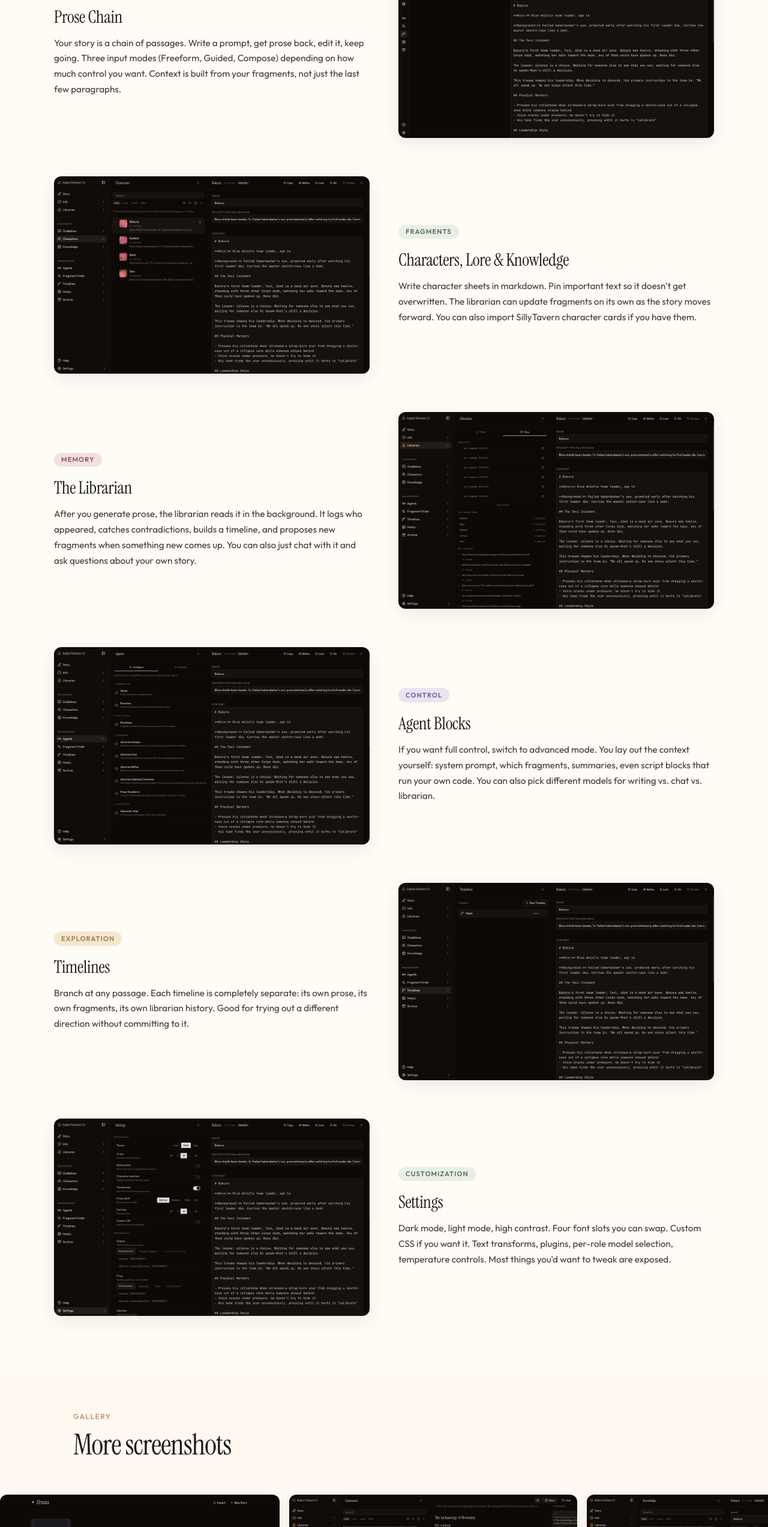
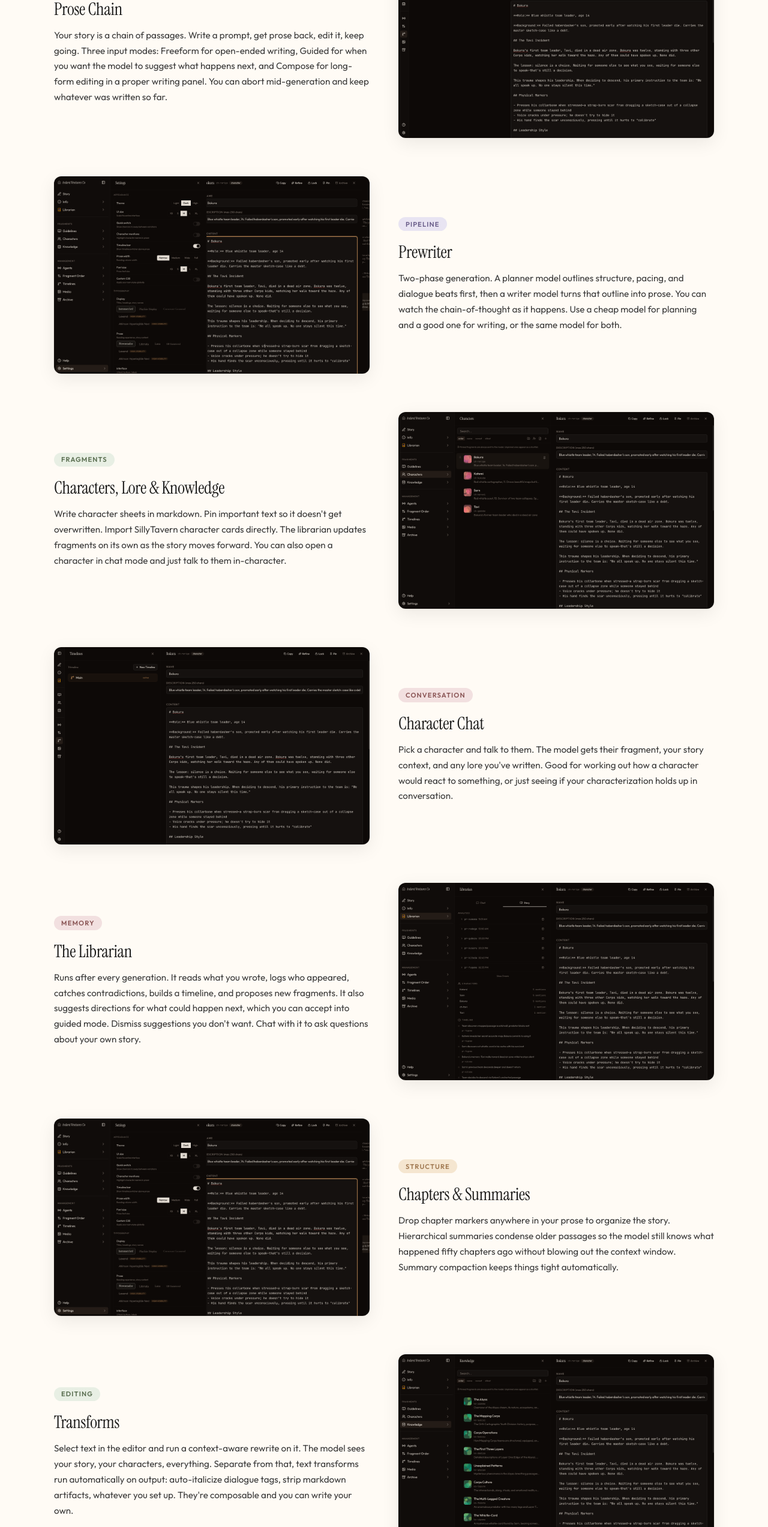
Before and after one commit to tealios/landing, a plain HTML site: page index.html in a window 1280 px wide. Shown: the part 3016-5562 px from the top of the page at 60% size. Drawn offline with Linux system fonts and the light colour scheme.

Commit message:
Add missing features to landing page
Prewriter pipeline, character chat, direction suggestions,
chain-of-thought, chapters & summaries, selection transforms,
text transforms, script block helpers, per-role model selection,
abort support, procedural SVG covers, SillyTavern import.

```diff
--- a/index.html
+++ b/index.html
@@ -942,9 +942,10 @@
             <h3>Prose Chain</h3>
             <p>
               Your story is a chain of passages. Write a prompt, get prose back, edit it,
-              keep going. Three input modes (Freeform, Guided, Compose) depending on how
-              much control you want. Context is built from your fragments, not just
-              the last few paragraphs.
+              keep going. Three input modes: Freeform for open-ended writing, Guided for
+              when you want the model to suggest what happens next, and Compose for
+              long-form editing in a proper writing panel. You can abort mid-generation
+              and keep whatever was written so far.
             </p>
           </div>
           <div class="feature-img">
@@ -952,16 +953,33 @@
           </div>
         </div>
 
-        <!-- Feature 2: Characters -->
+        <!-- Feature 2: Prewriter -->
+        <div class="feature-card fade-in">
+          <div class="feature-text">
+            <span class="feature-tag tag-lavender">Pipeline</span>
+            <h3>Prewriter</h3>
+            <p>
+              Two-phase generation. A planner model outlines structure, pacing, and
+              dialogue beats first, then a writer model turns that outline into prose.
+              You can watch the chain-of-thought as it happens. Use a cheap model for
+              planning and a good one for writing, or the same model for both.
+            </p>
+          </div>
+          <div class="feature-img">
+            <img src="screenshots/11-generation-input.png" alt="Generation input with prewriter pipeline">
+          </div>
+        </div>
+
+        <!-- Feature 3: Characters -->
         <div class="feature-card fade-in">
           <div class="feature-text">
             <span class="feature-tag tag-sage">Fragments</span>
             <h3>Characters, Lore &amp; Knowledge</h3>
             <p>
               Write character sheets in markdown. Pin important text so it doesn't
-              get overwritten. The librarian can update fragments on its own as
-              the story moves forward. You can also import SillyTavern character
-              cards if you have them.
+              get overwritten. Import SillyTavern character cards directly. The librarian
+              updates fragments on its own as the story moves forward. You can also
+              open a character in chat mode and just talk to them in-character.
             </p>
           </div>
           <div class="feature-img">
@@ -969,16 +987,34 @@
           </div>
         </div>
 
-        <!-- Feature 3: Librarian -->
+        <!-- Feature 4: Character Chat -->
+        <div class="feature-card fade-in">
+          <div class="feature-text">
+            <span class="feature-tag tag-rose">Conversation</span>
+            <h3>Character Chat</h3>
+            <p>
+              Pick a character and talk to them. The model gets their fragment, your
+              story context, and any lore you've written. Good for working out
+              how a character would react to something, or just seeing if your
+              characterization holds up in conversation.
+            </p>
+          </div>
+          <div class="feature-img">
+            <img src="screenshots/17-character-chat.png" alt="Character chat conversation">
+          </div>
+        </div>
+
+        <!-- Feature 5: Librarian -->
         <div class="feature-card fade-in">
           <div class="feature-text">
             <span class="feature-tag tag-rose">Memory</span>
             <h3>The Librarian</h3>
             <p>
-              After you generate prose, the librarian reads it in the background.
-              It logs who appeared, catches contradictions, builds a timeline,
-              and proposes new fragments when something new comes up. You can
-              also just chat with it and ask questions about your own story.
+              Runs after every generation. It reads what you wrote, logs who appeared,
+              catches contradictions, builds a timeline, and proposes new fragments.
+              It also suggests directions for what could happen next, which you can
+              accept into guided mode. Dismiss suggestions you don't want.
+              Chat with it to ask questions about your own story.
             </p>
           </div>
           <div class="feature-img">
@@ -986,16 +1022,52 @@
           </div>
         </div>
 
-        <!-- Feature 4: Agents -->
+        <!-- Feature 6: Summaries & Chapters -->
+        <div class="feature-card fade-in">
+          <div class="feature-text">
+            <span class="feature-tag tag-peach">Structure</span>
+            <h3>Chapters &amp; Summaries</h3>
+            <p>
+              Drop chapter markers anywhere in your prose to organize the story.
+              Hierarchical summaries condense older passages so the model still
+              knows what happened fifty chapters ago without blowing out the
+              context window. Summary compaction keeps things tight automatically.
+            </p>
+          </div>
+          <div class="feature-img">
+            <img src="screenshots/12-guided-mode.png" alt="Guided writing mode with chapter structure">
+          </div>
+        </div>
+
+        <!-- Feature 7: Selection Transforms & Text Transforms -->
+        <div class="feature-card fade-in">
+          <div class="feature-text">
+            <span class="feature-tag tag-sage">Editing</span>
+            <h3>Transforms</h3>
+            <p>
+              Select text in the editor and run a context-aware rewrite on it. The model
+              sees your story, your characters, everything. Separate from that, text
+              transforms run automatically on output: auto-italicize dialogue tags,
+              strip markdown artifacts, whatever you set up. They're composable
+              and you can write your own.
+            </p>
+          </div>
+          <div class="feature-img">
+            <img src="screenshots/05-knowledge.png" alt="Knowledge fragments and editing tools">
+          </div>
+        </div>
+
+        <!-- Feature 8: Agents -->
         <div class="feature-card fade-in">
           <div class="feature-text">
             <span class="feature-tag tag-lavender">Control</span>
             <h3>Agent Blocks</h3>
             <p>
-              If you want full control, switch to advanced mode. You lay out the
-              context yourself: system prompt, which fragments, summaries, even
-              script blocks that run your own code. You can also pick different
-              models for writing vs. chat vs. librarian.
+              Switch to advanced mode and lay out the context yourself. System prompt,
+              which fragments, summaries, script blocks that run your own code via
+              helper functions like getFragment and getFragments. Pick different
+              models for writing vs. chat vs. librarian, with fallback chains
+              if your first choice is down.
             </p>
           </div>
           <div class="feature-img">
@@ -1003,7 +1075,7 @@
           </div>
         </div>
 
-        <!-- Feature 5: Timelines -->
+        <!-- Feature 9: Timelines -->
         <div class="feature-card fade-in">
           <div class="feature-text">
             <span class="feature-tag tag-peach">Exploration</span>
@@ -1019,20 +1091,20 @@
           </div>
         </div>
 
-        <!-- Feature 6: Settings -->
+        <!-- Feature 10: Settings & Models -->
         <div class="feature-card fade-in">
           <div class="feature-text">
             <span class="feature-tag tag-sage">Customization</span>
-            <h3>Settings</h3>
+            <h3>Settings &amp; Models</h3>
             <p>
               Dark mode, light mode, high contrast. Four font slots you can swap.
-              Custom CSS if you want it. Text transforms, plugins, per-role model
-              selection, temperature controls. Most things you'd want to tweak
-              are exposed.
+              Custom CSS if you want it. Per-role model selection so you can use
+              a different model for writing, planning, chat, and librarian tasks,
+              each with its own temperature. Procedural SVG covers for your stories.
             </p>
           </div>
           <div class="feature-img">
-            <img src="screenshots/10-settings.png" alt="Extensive settings panel with typography, themes, and model configuration">
+            <img src="screenshots/10-settings.png" alt="Settings panel with typography, themes, and model configuration">
           </div>
         </div>
       </div>
```
